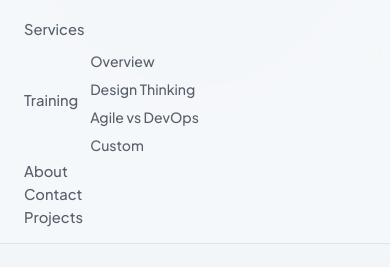
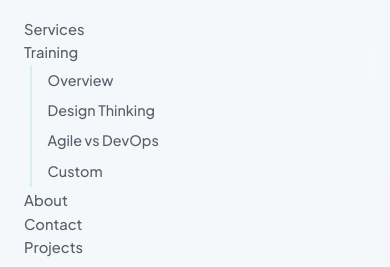
Before and after one commit to SensiByteDeveloper/SensiByte, a plain HTML site: page index.html in a window 390 px wide. Both pictures are taken after a click on the button "Open menu". Shown: the part 63-330 px from the top of the page. Drawn offline with Linux system fonts and the light colour scheme.

Commit message:
fix(nav): stack mobile training submenu under parent with indent
- Column flex on .nav-item--dropdown below 768px
- Left accent border and padding for nested links

Made-with: Cursor

```diff
--- a/assets/css/styles.css
+++ b/assets/css/styles.css
@@ -1213,6 +1213,14 @@ section {
 
   .nav-item--dropdown {
     width: 100%;
+    display: flex;
+    flex-direction: column;
+    align-items: stretch;
+    gap: 0.2rem;
+  }
+
+  .nav-item--dropdown > a {
+    align-self: flex-start;
   }
 
   .nav-item--dropdown::after {
@@ -1227,18 +1235,23 @@ section {
     pointer-events: auto;
     display: flex;
     flex-direction: column;
-    gap: 0.3rem;
-    padding: 0.35rem 0 0 0.75rem;
-    margin: 0;
+    align-items: stretch;
+    gap: 0.25rem;
+    padding: 0.15rem 0 0.15rem 1rem;
+    margin: 0 0 0 0.35rem;
     min-width: 0;
     border: none;
+    border-left: 2px solid var(--accent-dim);
+    border-radius: 0;
     box-shadow: none;
     background: transparent;
   }
 
   .nav-dropdown a {
-    padding: 0.2rem 0;
+    padding: 0.28rem 0;
     white-space: normal;
+    font-size: 0.9rem;
+    color: var(--text-muted);
   }
 }
 
```
